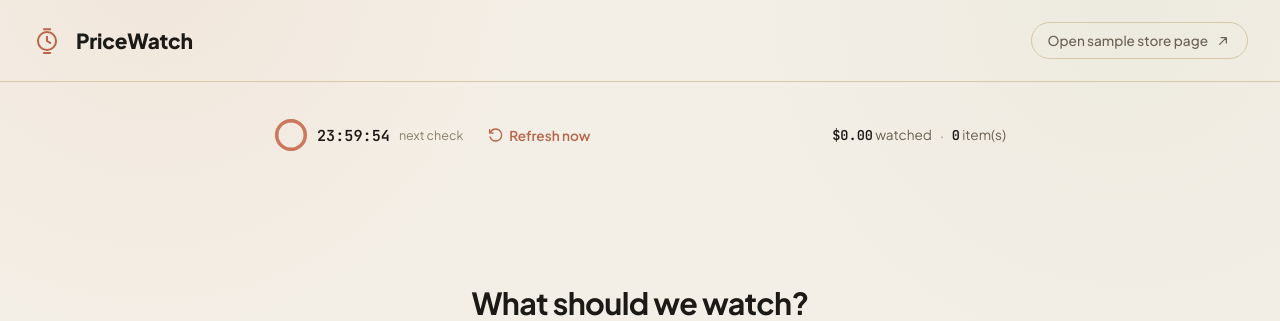
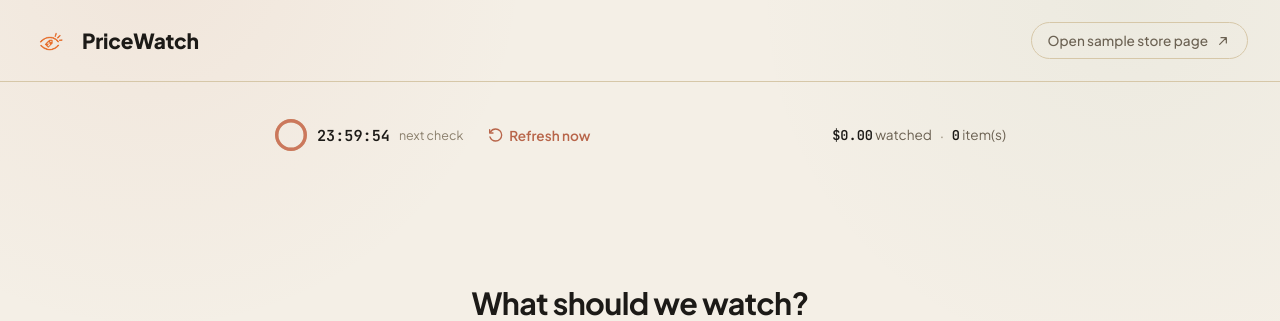
Before and after one commit to AryaNazari86/PriceWatch, a Flask app: page / in a window 1280 px wide. Shown: the top 321 px of the page. Run offline with Flask 3, Linux system fonts and the light colour scheme.

Commit message:
logo fix

```diff
--- a/app/templates/dashboard.html
+++ b/app/templates/dashboard.html
@@ -13,12 +13,7 @@
   <header class="topbar">
     <div class="brand">
       <span class="brand-mark" aria-hidden="true">
-        <svg viewBox="0 0 24 24" fill="none" xmlns="http://www.w3.org/2000/svg">
-          <circle cx="12" cy="12" r="7.25" stroke="currentColor" stroke-width="1.6"/>
-          <path d="M12 8.5V12L14.5 13.5" stroke="currentColor" stroke-width="1.6" stroke-linecap="round" stroke-linejoin="round"/>
-          <path d="M9.5 2.5H14.5" stroke="currentColor" stroke-width="1.6" stroke-linecap="round"/>
-          <path d="M9.5 21.5H14.5" stroke="currentColor" stroke-width="1.6" stroke-linecap="round"/>
-        </svg>
+        <img src="{{ url_for('static', filename='image_a9cef0.png') }}" alt="PriceWatch Logo" style="height: 36px; width: auto; border-radius: 4px;" />
       </span>
       <div>
         <h1>PriceWatch</h1>
```
Also changed, not shown: app/static/image_a9cef0.png.
